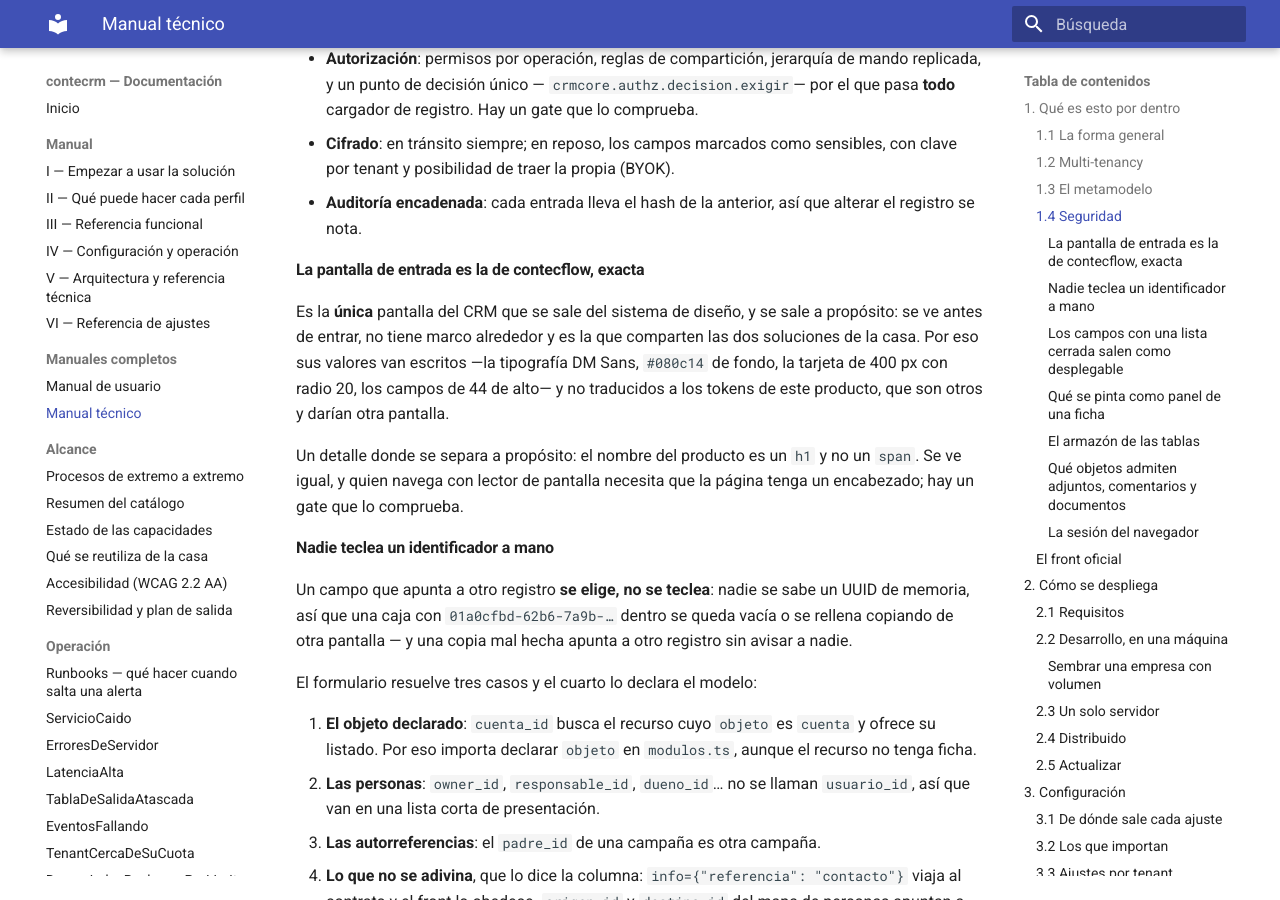
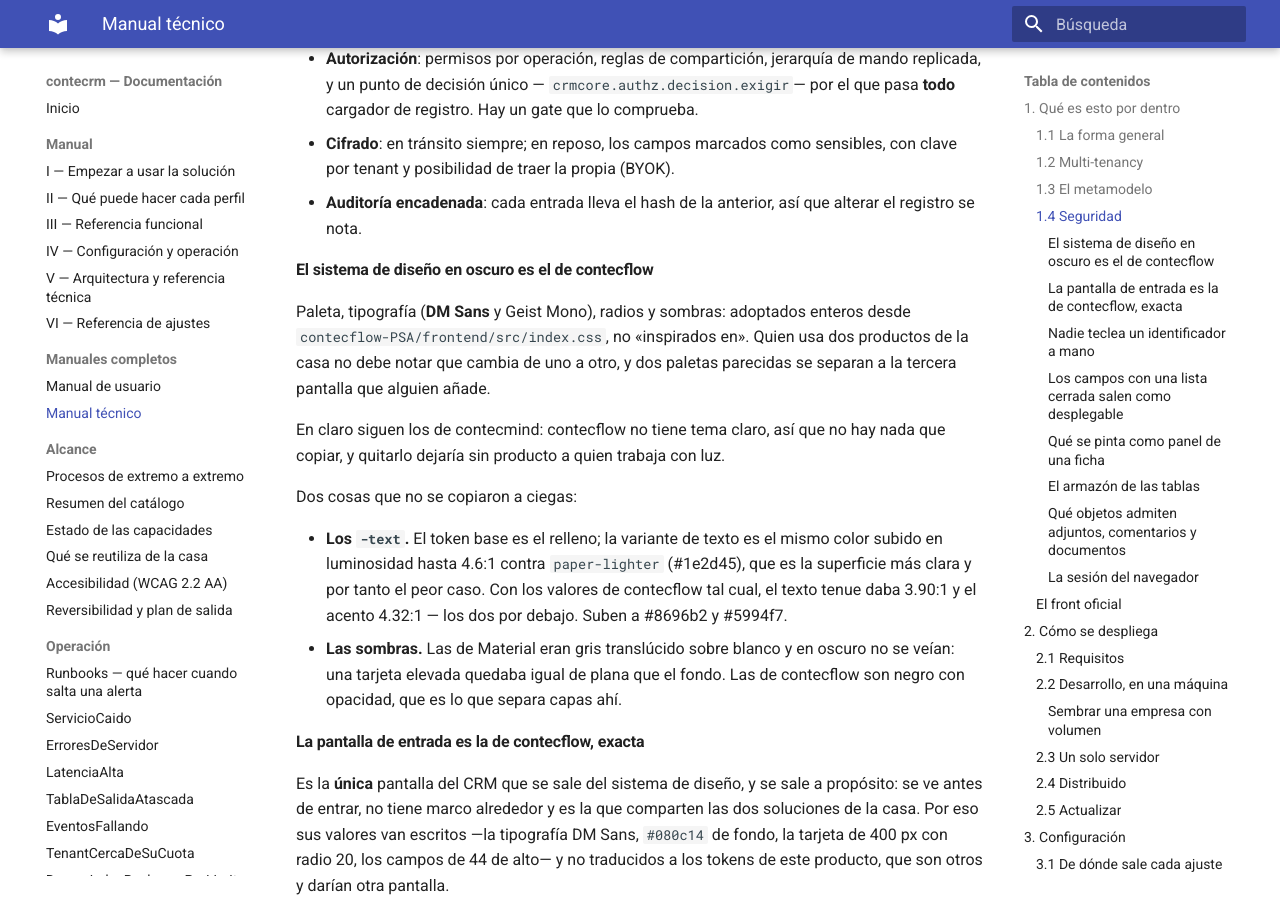
Before and after one commit to contecnova/contecrm, an MkDocs documentation site: the page built from docs/manual-tecnico.md, in a window 1280 px wide and 900 px high, scrolled down 2509 px. Built offline with MkDocs 1.6.1 and Material for MkDocs 9.7.7, drawn with Linux system fonts in a browser that asks for light colours.

Commit message:
Adoptar el sistema de diseño de contecflow en el tema oscuro
La pantalla de entrada ya era la de contecflow, pero el resto del producto
seguía con la tipografía y las sombras de contecmind: al entrar, el salto de
una a otra se notaba, que es justo lo que no debe pasar entre dos productos de
la casa.

Se copian enteros, no «inspirados en»:

- Tipografía: DM Sans (400-800) y Geist Mono. Es la razón por la que se empezó
  esto — se lee con menos esfuerzo en las pantallas densas de aquí, tablas de
  doce columnas y listas largas.
- Paleta oscura completa, radios (6/10/14/18) y sombras.

Dos cosas no se copiaron a ciegas:

- Los `-text`. Medidos contra `paper-lighter` (#1e2d45), la superficie más
  clara y por tanto el peor caso, los valores de contecflow daban 3.90:1 el
  texto tenue y 4.32:1 el acento: los dos por debajo de 4.5:1. Suben a #8696b2
  (4.63:1) y #5994f7 (4.62:1). No hay gate automático de contraste sobre estos
  tokens; se midieron a mano.
- Las sombras de Material eran gris translúcido sobre blanco y en oscuro no se
  veían: una tarjeta elevada quedaba tan plana como el fondo. Las de contecflow
  son negro con opacidad, que es lo que separa capas ahí.

El tema claro se queda como estaba, con los tokens de contecmind: contecflow no
tiene tema claro, así que no hay nada que copiar, y quitarlo dejaría sin
producto a quien trabaja con luz.

preflight --todo en verde, 156s de 180s.

Co-Authored-By: Claude Opus 5 (1M context) <noreply@anthropic.com>

```diff
--- a/docs/manual-tecnico.md
+++ b/docs/manual-tecnico.md
@@ -95,6 +95,27 @@ medias no viaja.
   con clave por tenant y posibilidad de traer la propia (BYOK).
 - **Auditoría encadenada**: cada entrada lleva el hash de la anterior, así que
   alterar el registro se nota.
+
+#### El sistema de diseño en oscuro es el de contecflow
+
+Paleta, tipografía (**DM Sans** y Geist Mono), radios y sombras: adoptados
+enteros desde `contecflow-PSA/frontend/src/index.css`, no «inspirados en». Quien
+usa dos productos de la casa no debe notar que cambia de uno a otro, y dos
+paletas parecidas se separan a la tercera pantalla que alguien añade.
+
+En claro siguen los de contecmind: contecflow no tiene tema claro, así que no
+hay nada que copiar, y quitarlo dejaría sin producto a quien trabaja con luz.
+
+Dos cosas que no se copiaron a ciegas:
+
+- **Los `-text`.** El token base es el relleno; la variante de texto es el mismo
+  color subido en luminosidad hasta 4.6:1 contra `paper-lighter` (#1e2d45), que
+  es la superficie más clara y por tanto el peor caso. Con los valores de
+  contecflow tal cual, el texto tenue daba 3.90:1 y el acento 4.32:1 — los dos
+  por debajo. Suben a #8696b2 y #5994f7.
+- **Las sombras.** Las de Material eran gris translúcido sobre blanco y en
+  oscuro no se veían: una tarjeta elevada quedaba igual de plana que el fondo.
+  Las de contecflow son negro con opacidad, que es lo que separa capas ahí.
 
 #### La pantalla de entrada es la de contecflow, exacta
 
```
Also changed, not shown: frontend/src/index.css (+59 -38 lines), 5 other files.
